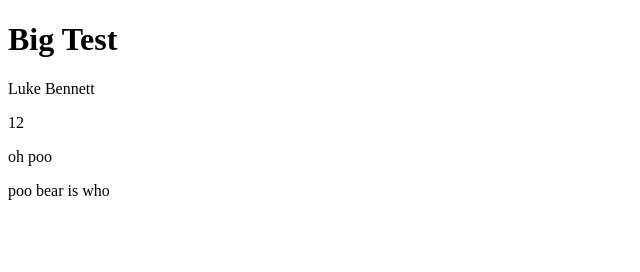
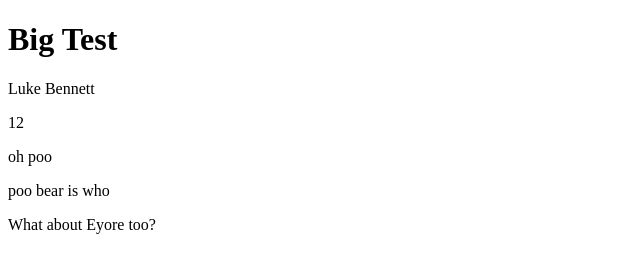
Before and after one commit to LukeBennettUK/git_test, a plain HTML site: page index.html in a window 1280 px wide. Shown: the whole page, without its empty margins (0-640 px from the left). Drawn offline with nearby package versions, Linux system fonts and the light colour scheme.

Commit message:
Added imperetive question
Di you just ask? How important is Eyore?

Well let me tell you, he is possibly the most important character in the Winnie the Poo series. Not only is he kind, brave, and good looking.

He has many other features too, such as:

- Dazzling good looks
- Great facial hair
- extremely muscular
- Great sense of humour
- Perfect Teeth
- The courage of a lioness
- etcetcetc

```diff
--- a/index.html
+++ b/index.html
@@ -19,6 +19,8 @@
 
         <p>poo bear is who</p>
 
+        <p>What about Eyore too?</p>
+
         <script src="vendors/angular.js"></script>
 
         <script src="module.app.js"></script>
```
